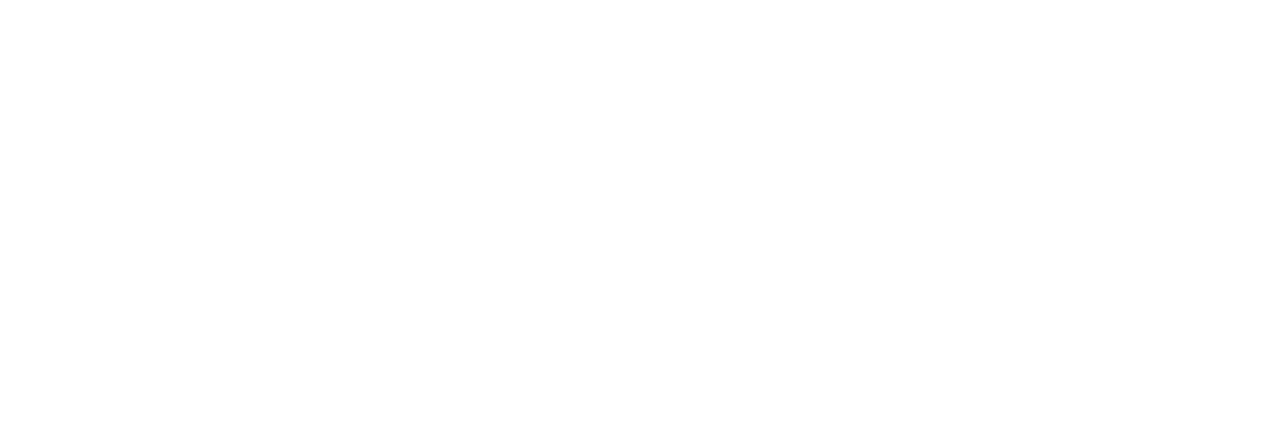
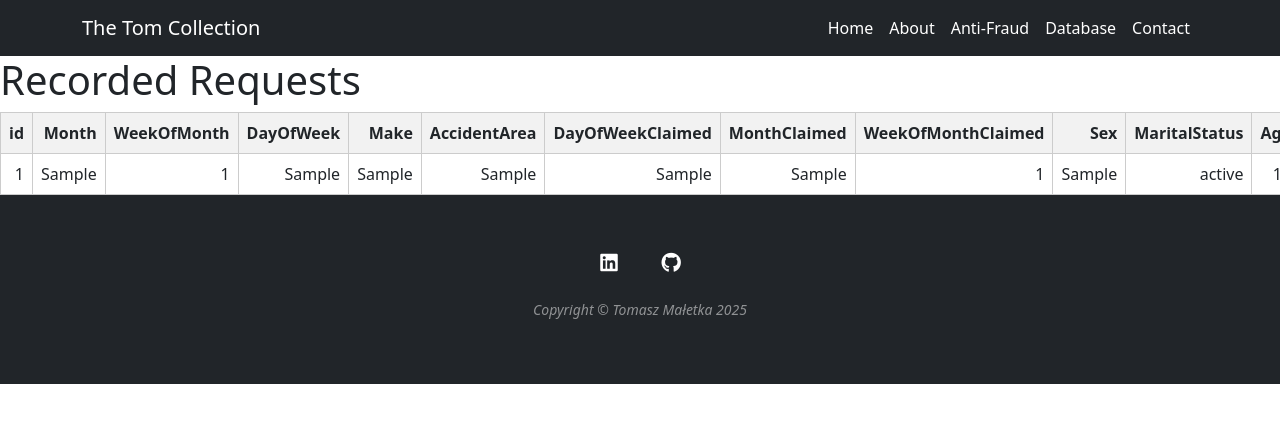
Before and after one commit to tm-ml/fraudcheck_web_service, a Flask app: page /database in a window 1280 px wide. Before the commit the part shown is empty. Shown: the top 423 px of the page. Run offline with Flask 3, Linux system fonts and the light colour scheme; tables that the repository leaves empty hold one stand-in row (values such as "Sample post"); some libraries are stand-ins or nearby versions.

Commit message:
Add functionality of Database template

```diff
--- a/forms.py
+++ b/forms.py
@@ -89,7 +89,7 @@
 
 
 class VehicleInfoForm(FlaskForm):
-    make = SelectField('Select type of fault',
+    make = SelectField('Select type car brand',
                        choices=[("", "---"), ('Honda', 'Honda'), ('Toyota', 'Toyota'), ('Ford', 'Ford'),
                                 ('Mazda', 'Mazda'), ('Chevrolet', 'Chevrolet'), ('Pontiac', 'Pontiac'),
                                 ('Acura', 'Acura'), ('Dodge', 'Dodge'), ('Mercury', 'Mercury'),
@@ -103,7 +103,7 @@
                                 ('5 years', '5 years'), ('6 years', '6 years'), ('7 years', '7 years'),
                                 ('more than 7', 'more than 7')],
                        validators=[DataRequired()])
-    vehicle_category = SelectField('Select type of fault',
+    vehicle_category = SelectField('Select type of car',
                                    choices=[("", "---"), ('Sport', 'sport'),
                                             ('Utility', 'utility'), ('Sedan', 'sedan')],
                                    validators=[DataRequired()])
--- a/main.py
+++ b/main.py
@@ -206,12 +206,15 @@
 
 @app.route('/database')
 def database():
-    return render_template("database.html")
+    requests = RequestTable.query.all()
+    headers = [column.name for column in RequestTable.__table__.columns]
+    request_data = [{header: getattr(req, header) for header in headers} for req in requests]
+    return render_template("database.html", requests=requests, headers=headers, show_header=True)
 
 
 @app.route('/contact')
 def contact():
-    return render_template("contact.html")
+    return render_template("contact.html", show_header=True)
 
 
 if __name__ == "__main__":
--- a/templates/database.html
+++ b/templates/database.html
@@ -1,10 +1,71 @@
-<!DOCTYPE html>
-<html lang="en">
+{% include "header.html" %}
+
+
+<!-- Content section-->
 <head>
     <meta charset="UTF-8">
-    <title>Title</title>
+    <title>Dane z bazy</title>
+    <style>
+        table {
+            border-collapse: collapse;
+            width: 200%;
+        }
+        th, td {
+            padding: 8px;
+            border: 1px solid #ccc;
+            text-align: right;
+            white-space: normal;
+            word-wrap: break-word;
+        }
+        th {
+            background-color: #f2f2f2;
+            max-width: 500px;
+        }
+    </style>
 </head>
 <body>
+<h1>Recorded Requests</h1>
+
+{% if requests %}
+<div style="overflow-x: auto; max-width: 100%;">
+    <table>
+        <tr>
+            {% for header in headers %}
+            <th>{{ header }}</th>
+            {% endfor %}
+        </tr>
+        {% for request in requests %}
+            <tr>
+                {% for header in headers %}
+                    <td>{{ request[header] }}</td>
+                {% endfor %}
+            </tr>
+        {% endfor %}
+    </table>
+</div>
+{% else %}
+<p>Brak danych do wyświetlenia.</p>
+{% endif %}
 
 </body>
 </html>
+
+
+<!--<section class="py-5">-->
+<!--    <div class="container my-5">-->
+<!--        <div class="row justify-content-center">-->
+<!--            <div class="col-lg-6">-->
+<!--                <p> aqq this is database template</p>-->
+
+<!--            </div>-->
+<!--        </div>-->
+<!--    </div>-->
+<!--</section>-->
+<!--&lt;!&ndash; Image element - set the background image for the header in the line below&ndash;&gt;-->
+<!--<div class="py-5 bg-image-full" style="background-image: url('https://source.unsplash.com/4ulffa6qoKA/1200x800')">-->
+<!--    &lt;!&ndash; Put anything you want here! The spacer below with inline CSS is just for demo purposes!&ndash;&gt;-->
+<!--    <div style="height: 20rem"></div>-->
+<!--</div>-->
+
+
+{% include "footer.html" %}
--- a/templates/predictions.html
+++ b/templates/predictions.html
@@ -9,6 +9,7 @@
     </div>
 </div>
 <!-- Content section-->
+
 <section class="py-5">
     <div class="container my-5">
         <div class="row justify-content-center">
```
